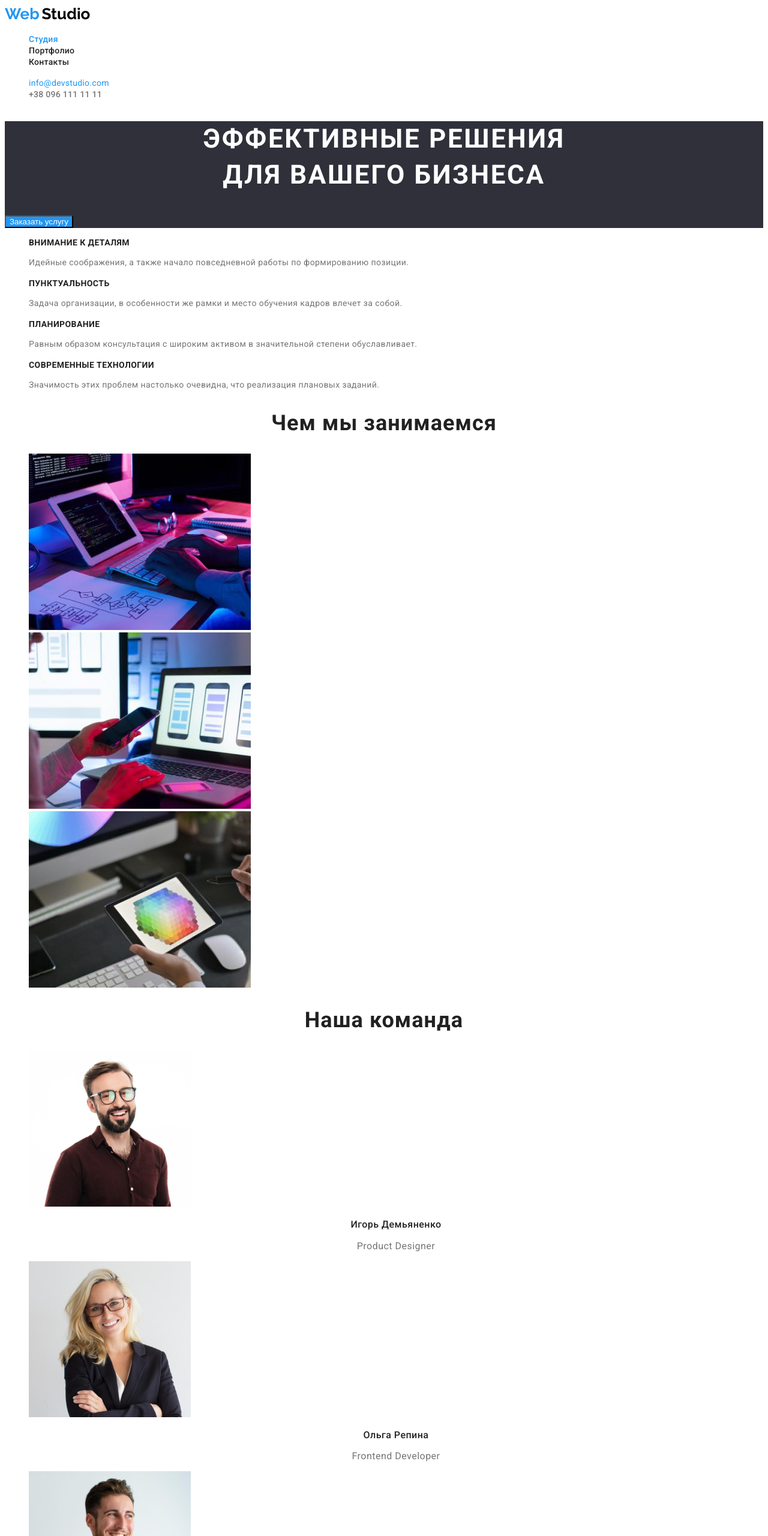
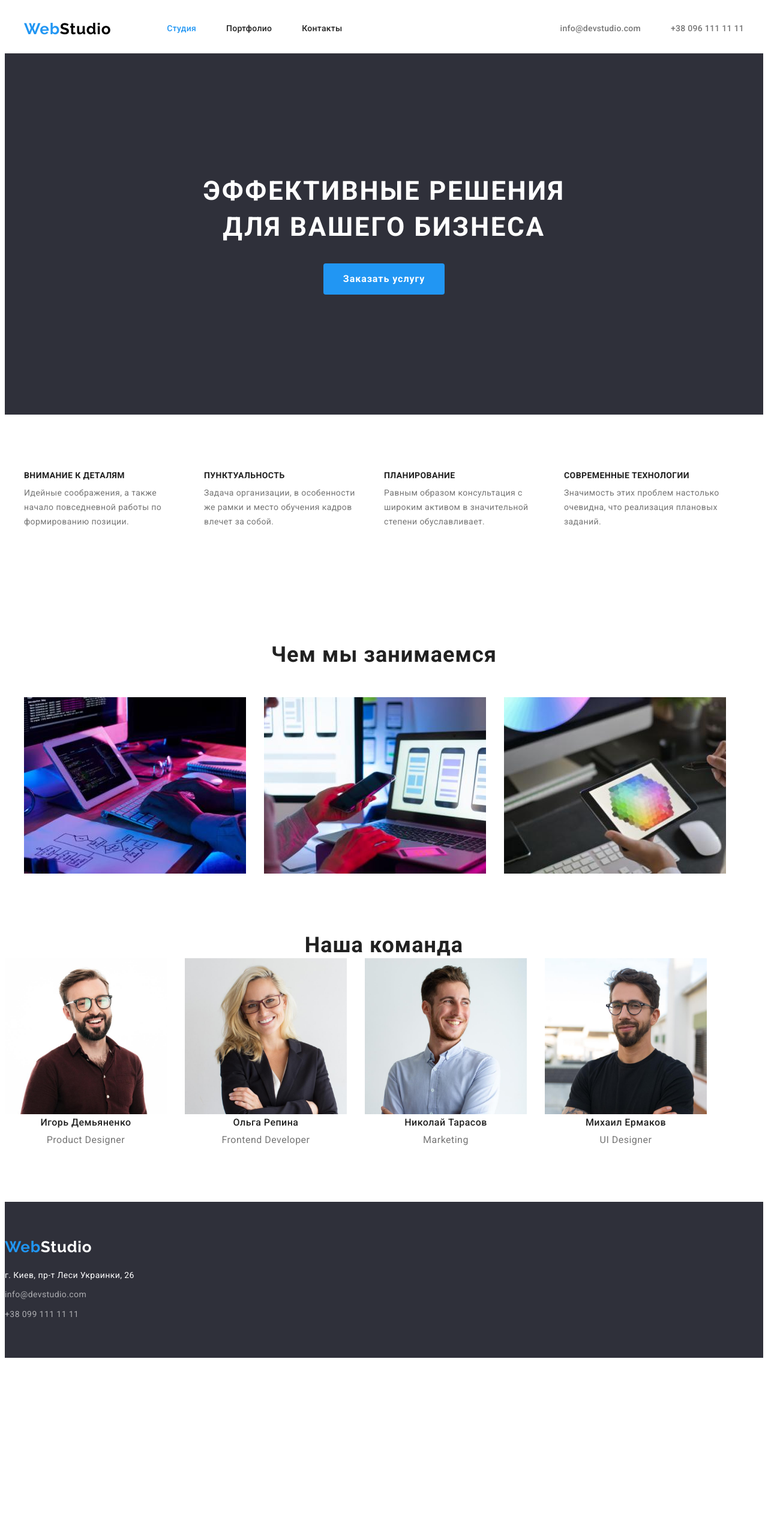
Before and after one commit to zhdv98/goit-markup-hw-08, a plain HTML site: page index.html in a window 1280 px wide. Shown: the top 2560 px of the page at 60% size. After the commit the page ends 2271 px from the top, so only its background shows below. Drawn offline with Linux system fonts and the light colour scheme.

Commit message:
hw3 change styles

```diff
--- a/css/styles.css
+++ b/css/styles.css
@@ -9,6 +9,36 @@
   --secondary-bg-color: #f5f4fa;
 }
 
+p,
+h1,
+h2,
+h3,
+h4,
+h5,
+h6 {
+  margin: 0;
+  padding: 0;
+}
+
+ul {
+  margin: 0;
+  padding: 0;
+  list-style: none;
+}
+li {
+  display: list-item;
+  text-align: -webkit-match-parent;
+}
+
+/*--------- body--------- */
+body {
+  font-family: 'Roboto', sans-serif;
+  color: var(--title-text-color);
+  font-size: 1.7;
+  background-color: var(--primary-backgorund-color);
+}
+
+/* -------------visually-hidden------------- */
 .visually-hidden {
   position: absolute;
   white-space: nowrap;
@@ -22,8 +52,22 @@
   margin: -1px;
 }
 
+.section {
+  padding-top: 94px;
+  padding-bottom: 94px;
+}
+
+.container {
+  width: 1200px;
+  padding-left: 15px;
+  padding-right: 15px;
+  margin: 0 auto;
+}
+
 .list {
   list-style: none;
+  margin: 0;
+  padding: 0;
 }
 .link {
   text-decoration: none;
@@ -33,43 +77,47 @@
 .web {
   font-family: 'Raleway', sans-serif;
   font-weight: 700;
+  margin-right: 93px;
   font-size: 26px;
   line-height: 1.19;
+  letter-spacing: 0.03em;
   color: var(--accent-color);
 }
 .studio {
-  font-family: 'Raleway', sans-serif;
-  font-weight: 700;
-  font-size: 26px;
-  line-height: 1.19;
   color: var(--logo-black-color);
-}
-.studio-footer {
-  font-family: 'Raleway', sans-serif;
-  font-weight: 700;
-  font-size: 26px;
-  line-height: 1.19;
-  color: var(--logo-white-color);
-}
-
-/*--------- body--------- */
-body {
-  font-family: 'Roboto', sans-serif;
-  color: var(--title-text-color);
-  font-size: 1.7;
-  background-color: var(--primary-backgorund-color);
 }
 
 /* ---------header--------- */
-header {
-  background-color: var(--primary-backgorund-color);
-  color: var(--primary-text-color);
+.header {
+  border-bottom: 1px solid #ececec;
 }
+.header-nav {
+  display: flex;
+  align-items: center;
+}
+
+.menu-nav {
+  display: flex;
+  align-items: center;
+}
+
+.item {
+  font-weight: 500;
+  font-size: 14px;
+  line-height: 1.14;
+  letter-spacing: 0.02em;
+  cursor: pointer;
+}
+.item:not(:last-child) {
+  margin-right: 50px;
+}
+
 .header-logo {
   font-family: 'Raleway', sans-serif;
-}
-.web {
-  color: var(--accent-color);
+  font-weight: bold;
+  font-size: 26px;
+  line-height: 1.2;
+  text-decoration: none;
 }
 .header-mail {
   font-size: 14px;
@@ -86,25 +134,46 @@ header {
   color: var(--primary-text-color);
 }
 
-.menu-link-main {
-  font-weight: 500;
-  font-size: 14px;
-  line-height: 1.15;
-  letter-spacing: 0.02em;
-
+.menu-link {
+  color: var(--title-text-color);
+  padding-top: 32px;
+  padding-bottom: 32px;
+  display: block;
+}
+.current {
   color: var(--accent-color);
 }
-.menu-link {
-  font-weight: 500;
-  font-size: 14px;
-  line-height: 1.15;
-  letter-spacing: 0.02em;
+.menu-list {
+  display: flex;
+}
 
-  color: var(--title-text-color);
+.menu-list .item:not(:last-child) {
+  margin-right: 50px;
 }
+
+.menu-link:focus,
+.menu-link:hover {
+  color: var(--accent-color);
+}
+
+.header-list {
+  display: flex;
+  margin-left: auto;
+}
+.header-contacts-link {
+  color: var(--primary-text-color);
+}
+
+.header-contacts-link:focus,
+.header-contacts-link:hover {
+  color: var(--accent-color);
+}
+
 /* --------section-one-------- */
 .section-one {
-  background-color: var(--third-background-color);
+  background-color: #2f303a;
+  padding-top: 200px;
+  padding-bottom: 200px;
 }
 
 .section-one-text {
@@ -115,35 +184,65 @@ header {
   letter-spacing: 0.06em;
   text-transform: uppercase;
   color: var(--logo-white-color);
+  margin-bottom: 30px;
 }
+
+/* ----------btn-create---------- */
 .btn-create-order {
+  font-family: Roboto;
+  font-weight: 700;
+  font-size: 16px;
+  line-height: 1.87;
+  display: block;
+  margin: 0 auto;
+  letter-spacing: 0.06em;
   background-color: var(--accent-color);
   color: var(--logo-white-color);
+  cursor: pointer;
+  padding: 10px 32px;
 }
-.btn:focus {
-  cursor: pointer;
-  /* color: var(--accent-color); */
+
+/* ---------section-hero--------- */
+.section-hero {
+  padding-top: 94px;
+  padding-bottom: 94px;
 }
-.btn:active {
-  background-color: var(--accent-color);
-}
-/* ---------hero--------- */
+
 .hero-title {
+  font-family: Roboto;
   font-weight: 700;
   font-size: 14px;
-  line-height: 1.15;
+  line-height: 1.14;
   letter-spacing: 0.03em;
   text-transform: uppercase;
   color: var(--title-text-color);
+  margin-bottom: 10px;
 }
+
 .hero-text {
   font-size: 14px;
   line-height: 1.71;
   letter-spacing: 0.03em;
   color: var(--primary-text-color);
 }
+.hero-list {
+  width: 270px;
+}
+.hero-list:not(:last-child) {
+  margin-right: 30px;
+}
+.btn {
+  border: 1px solid transparent;
+  border-radius: 4px;
+}
+a {
+  text-decoration: none;
+}
 
-/* ----------section-third---------- */
+/* ----------section-photos---------- */
+.photos-list {
+  display: flex;
+}
 .pre-photo-text {
   font-weight: 700;
   font-size: 36px;
@@ -152,14 +251,30 @@ header {
   letter-spacing: 0.03em;
   color: var(--title-text-color);
 }
+.photos {
+  margin-bottom: 50px;
+}
+.photos-list-item:not(:last-child) {
+  margin-right: 30px;
+}
 
 /* --------------about-us-------------- */
+.about-us {
+  padding-bottom: 94px;
+}
+.about-list {
+  display: flex;
+}
+.about-item:not(:last-child) {
+  margin-right: 30px;
+}
 .about-title {
   font-weight: 500;
   font-size: 16px;
   line-height: 1.19;
   text-align: center;
   letter-spacing: 0.03em;
+  margin-bottom: 10px;
   color: var(--title-text-color);
 }
 .about-desc {
@@ -171,17 +286,31 @@ header {
 }
 
 /* -----------footer----------- */
-.footer {
-  background-color: var(--third-background-color);
+.web-footer {
+  display: block;
+  margin-bottom: 20px;
 }
-.footer-link-adress {
+
+.address {
   font-style: normal;
   font-size: 14px;
   line-height: 1.71;
   letter-spacing: 0.03em;
   color: var(--logo-white-color);
+  margin-bottom: 9px;
 }
-
+.footer {
+  background-color: var(--third-background-color);
+  padding-top: 60px;
+  padding-bottom: 60px;
+}
+.footer-item:not(:last-child) {
+  margin-bottom: 9px;
+}
+.footer-link:focus,
+.footer-link:hover {
+  color: var(--accent-color);
+}
 .footer-link {
   font-style: normal;
   font-size: 14px;
@@ -189,31 +318,48 @@ header {
   letter-spacing: 0.03em;
   color: rgba(255, 255, 255, 0.6);
 }
+.studio-footer {
+  color: var(--logo-white-color);
+}
 
 /* --------------portfolio-------------- */
 
 .btn-nav {
-  font-family: 'Roboto', sans-serif;
+  font-family: Roboto, sans-serif;
   font-weight: 500;
   font-size: 16px;
   line-height: 1.62;
   text-align: center;
   letter-spacing: 0.03em;
-
-  color: var(--title-text-color);
+  color: var(--primary-text-color);
+  background-color: var(--secondary-bg-color);
+  cursor: pointer;
+  padding: 6px 22px;
+}
+.portfolio-btn-list {
+  display: flex;
+  justify-content: center;
+  margin-bottom: 50px;
 }
 
-.btn-nav:focus {
+.btn-item:not(:last-child) {
+  margin-right: 8px;
+}
+
+.btn-nav:focus,
+.btn-nav:hover {
   cursor: pointer;
   background-color: var(--accent-color);
   color: var(--logo-white-color);
 }
 
 .name-img {
+  font-weight: 700;
   font-size: 18px;
   line-height: 2;
   letter-spacing: 0.06em;
   color: var(--title-text-color);
+  margin-bottom: 4px;
 }
 .description-img {
   font-size: 16px;
@@ -222,3 +368,23 @@ header {
 
   color: var(--primary-text-color);
 }
+
+.examples-list {
+  display: flex;
+  flex-wrap: wrap;
+}
+.examples-sites-list {
+  flex-basis: calc(100% / 3 - 30px);
+  margin-right: 30px;
+  margin-bottom: 30px;
+}
+.examples-sites-list:nth-child(3n) {
+  margin-right: 0px;
+}
+.item-img {
+  display: block;
+}
+.portfolio-desc {
+  padding: 20px 24px;
+  border: 1px solid #ececec;
+}
--- a/index.html
+++ b/index.html
@@ -12,31 +12,36 @@
     <link rel="stylesheet" href="./css/styles.css">
 </head>
 <body>
+    <header class="header">
+        <div class="container menu-nav">
+            <nav class="header-nav">
+                <a href="index.html" class="web">Web<span class="studio">Studio</span></a>
 
-    <header class="header">
-        <nav class="header-nav">
-            <a href="index.html" class="header-logo link"><span class="web">Web</span >
-                <span class="studio">Studio </span></a>
                 <ul class="menu-list list">
-                <li><a class="menu-link-main link" href="./index.html">Студия</a></li>
-                <li><a class="menu-link link" href="./portfolio.html">Портфолио</a></li>
-                <li><a class="menu-link link" href="/contact">Контакты</a></li>
+                    <li class="item"><a class="menu-link current" href="./index.html">Студия</a></li>
+                    <li class="item"><a class="menu-link" href="./portfolio.html">Портфолио</a></li>
+                    <li class="item"><a class="menu-link" href="/contact">Контакты</a></li>
                 </ul>
             </nav>
-        <ul>
-            <li class="header-list list"><a class="header-mail link" href="mailto:info@devstudio.com">info@devstudio.com</a></li>
-            <li class="header-list list"><a class="header-tell link" href="tel:+380961111111">+38 096 111 11 11</a></li>
+            <ul class="header-list">
+                <li class="item"><a class="header-contacts-link" href="mailto:info@devstudio.com">info@devstudio.com</a></li>
+                <li class="item"><a class="header-contacts-link" href="tel:+380961111111">+38 096 111 11 11</a></li>
             </ul>
+        </div>
     </header>
+
+        <!-- section 1 -->
     <main>
-        <!-- section 1 -->
-        <section class="section-one">
-            <h1 class="section-one-text">Эффективные решения <br>
-                для вашего бизнеса</h1>
+        <section class="section section-one ">
+            <div class="container">
+            <h1 class="section-one-text">Эффективные решения <br>для вашего бизнеса</h1>
             <button class="btn-create-order btn" type="button">Заказать услугу</button>
+            </div>
         </section>
+
         <!-- section 2 -->
-        <section class="hero">
+        <section class="section-hero">
+            <div class="container">
                 <ul class="menu-list list">
                     <li class="hero-list">
                         <h3 class="hero-title">Внимание к деталям</h3>
@@ -67,36 +72,41 @@
                         </p>
                     </li>
                 </ul>
+            </div>
         </section>
+
         <!-- section 3 -->
-        <section class="section-third">
-            <h2 class="pre-photo-text">Чем мы занимаемся</h2>
-            <ul>
-                <li class="item-section-third-list list"><img class="item-section-third-photo" src="./images/main-page/box_1.jpg" width="370" alt="box_1" /></li>
-                <li class="item-section-third-list list"><img class="item-section-third-photo" src="./images/main-page/box_2.jpg" width="370" alt="box_2" /></li>
-                <li class="item-section-third-list list"><img class="item-section-third-photo" src="./images/main-page/box_3.jpg" width="370" alt="box_3" /></li>
+        <section class="section section-photos">
+            <div class="container">
+            <h2 class="photos pre-photo-text">Чем мы занимаемся</h2>
+            <ul class="photos-list">
+                <li class="photos-list-item"><img class="item-section-third-photo" src="./images/main-page/box_1.jpg" width="370" alt="box_1" /></li>
+                <li class="photos-list-item"><img class="item-section-third-photo" src="./images/main-page/box_2.jpg" width="370" alt="box_2" /></li>
+                <li class="photos-list-item"><img class="item-section-third-photo" src="./images/main-page/box_3.jpg" width="370" alt="box_3" /></li>
             </ul>
+            </div>
         </section>
-        <!-- section 4 -->
+
+        <!-- section about-us -->
         <section class="about-us">
             <h2 class="pre-photo-text">Наша команда</h2>
             <ul class="about-list list">
-                <li class="about-item item">
+                <li class="about-item">
                     <img class="about-item-img" src="./images/main-page/team_card_1.jpg" width="270" alt="Игорь Демьяненко" />
                     <h3 class="about-title">Игорь Демьяненко</h3>
                     <p class="about-desc" lang="en">Product Designer</p>
                 </li>
-                <li class="about-item item">
+                <li class="about-item">
                     <img class="about-item-img" src="./images/main-page/team_card_2.jpg" width="270" alt="Ольга Репина" />
                     <h3 class="about-title">Ольга Репина</h3>
                     <p class="about-desc" lang="en">Frontend Developer</p>
                 </li>
-                <li class="about-item item">
+                <li class="about-item">
                     <img class="about-item-img" src="./images/main-page/team_card_3.jpg" width="270" alt="Николай Тарасов" />
                     <h3 class="about-title">Николай Тарасов</h3>
                     <p class="about-desc" lang="en">Marketing</p>
                 </li>
-                <li class="about-item item">
+                <li class="about-item">
                     <img class="about-item-img" src="./images/main-page/team_card_4.jpg" width="270" alt="Михаил Ермаков" />
                     <h3 class="about-title">Михаил Ермаков</h3>
                     <p class="about-desc" lang="en">UI Designer</p>
@@ -105,14 +115,12 @@
         </section>
         </main>
         <footer class="footer">
-            <a href="index.html" class="logo link"><span class="web">Web</span ><span class="studio-footer">Studio </span></a>
-            <address>
-                <ul class="list link">
-                    <li class="footer-list list"><a class="footer-link-adress link" href="/">г. Киев, пр-т Леси Украинки, 26</a></li>
-                    <li class="footer-list list"><a class="footer-link link" href="mailto:info@devstudio.com">info@devstudio.com</a></li>
-                    <li class="footer-list list"><a class="footer-link link" href="tel:+380991111111">+38 099 111 11 11</a></li>
+            <a href="index.html" class="web web-footer">Web<span class="studio-footer">Studio </span></a>
+                    <address class="address">г. Киев, пр-т Леси Украинки, 26</address>
+                <ul class="footer-list">
+                    <li class="footer-item"><a class="footer-link link" href="mailto:info@devstudio.com">info@devstudio.com</a></li>
+                    <li class="footer-item"><a class="footer-link link" href="tel:+380991111111">+38 099 111 11 11</a></li>
                 </ul>
-            </address>
         </footer>
 </body>
 </html>
```
Also changed, not shown: portfolio.html (+56 -46 lines). Lines whose indentation alone changed are shown as unchanged.
